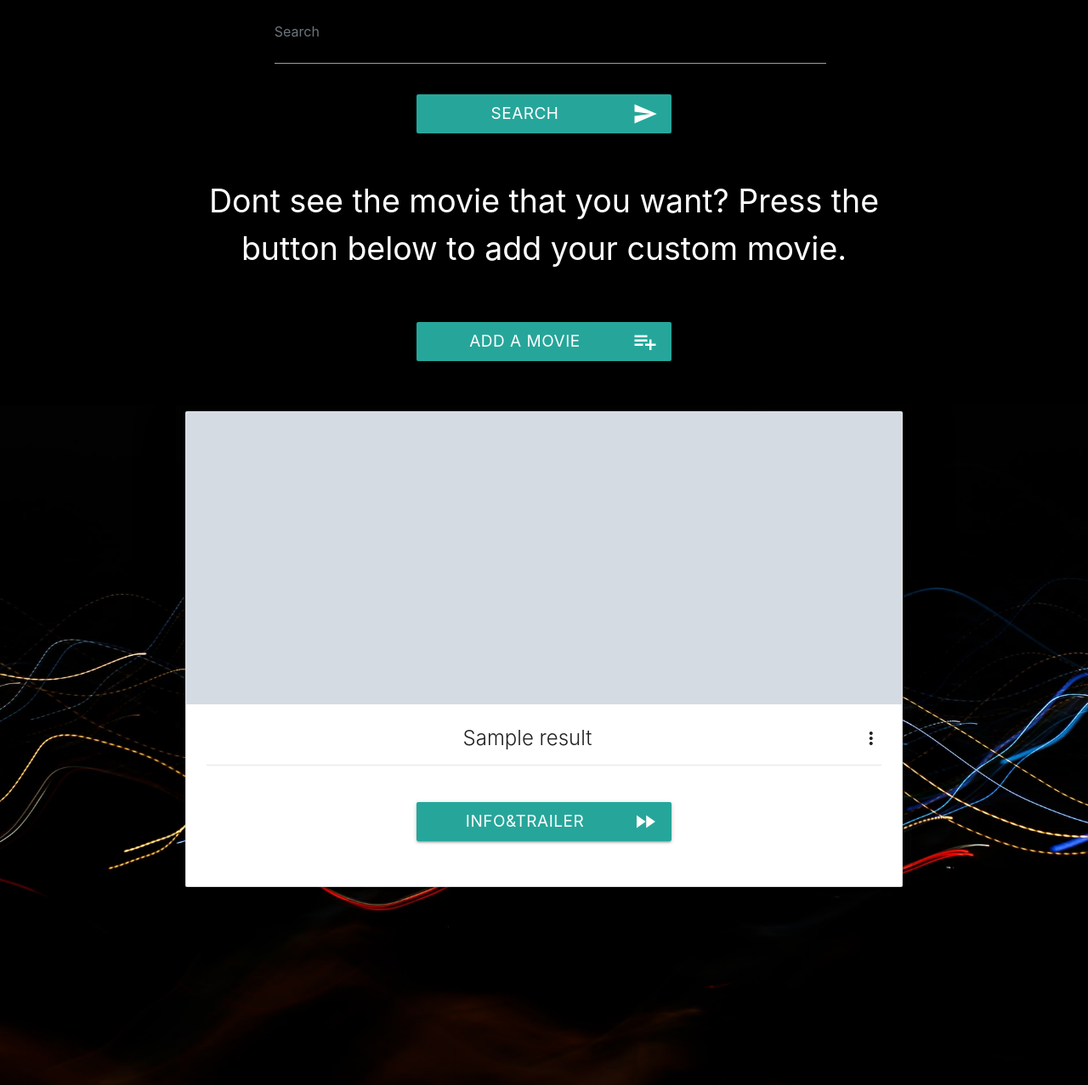
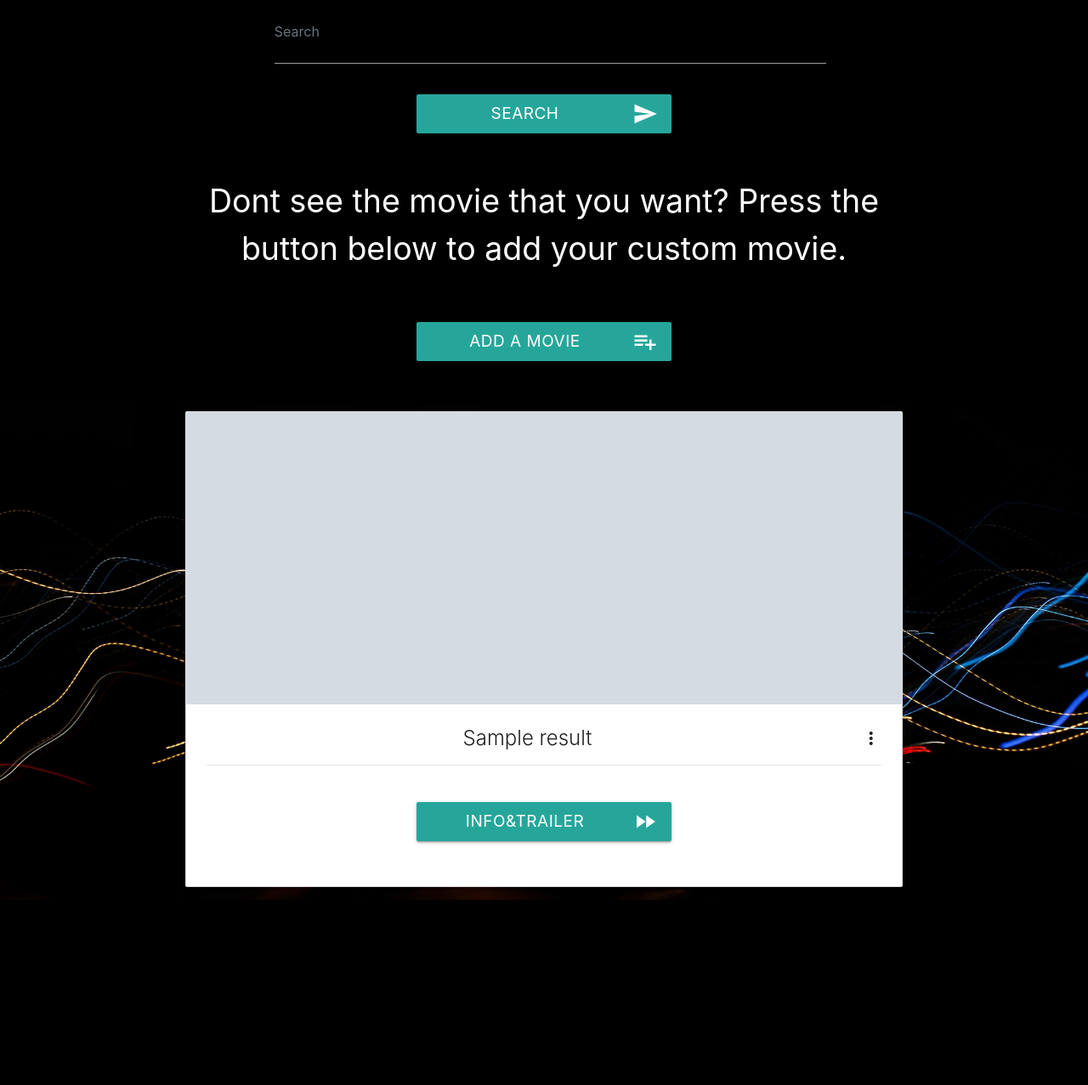
Before and after one commit to Liam-gosnell/Milestone_three, a Flask app: template templates/searchresult.html in a window 1280 px wide. Shown: the part 65-1342 px from the top of the page at 85% size. After the commit the page ends 1124 px from the top, so only its background shows below. Run offline with Flask 2, Linux system fonts and the light colour scheme; the template is opened without the code that fills it: most values are stand-ins (such as "Sample title", 1, 10 or a date in 2020); grey boxes marked "Sample" are stand-in pictures; some libraries are stand-ins or nearby versions.

Commit message:
style changes for search result

```diff
--- a/templates/searchresult.html
+++ b/templates/searchresult.html
@@ -36,7 +36,7 @@
 
 
   <!-- Moive info -->
-  <section class="bg-index bg-100-search">
+  <section class="bg-index ">
  <div class="container">
   <div class="row">
     <div class="col s12 z-depth-5">
```
